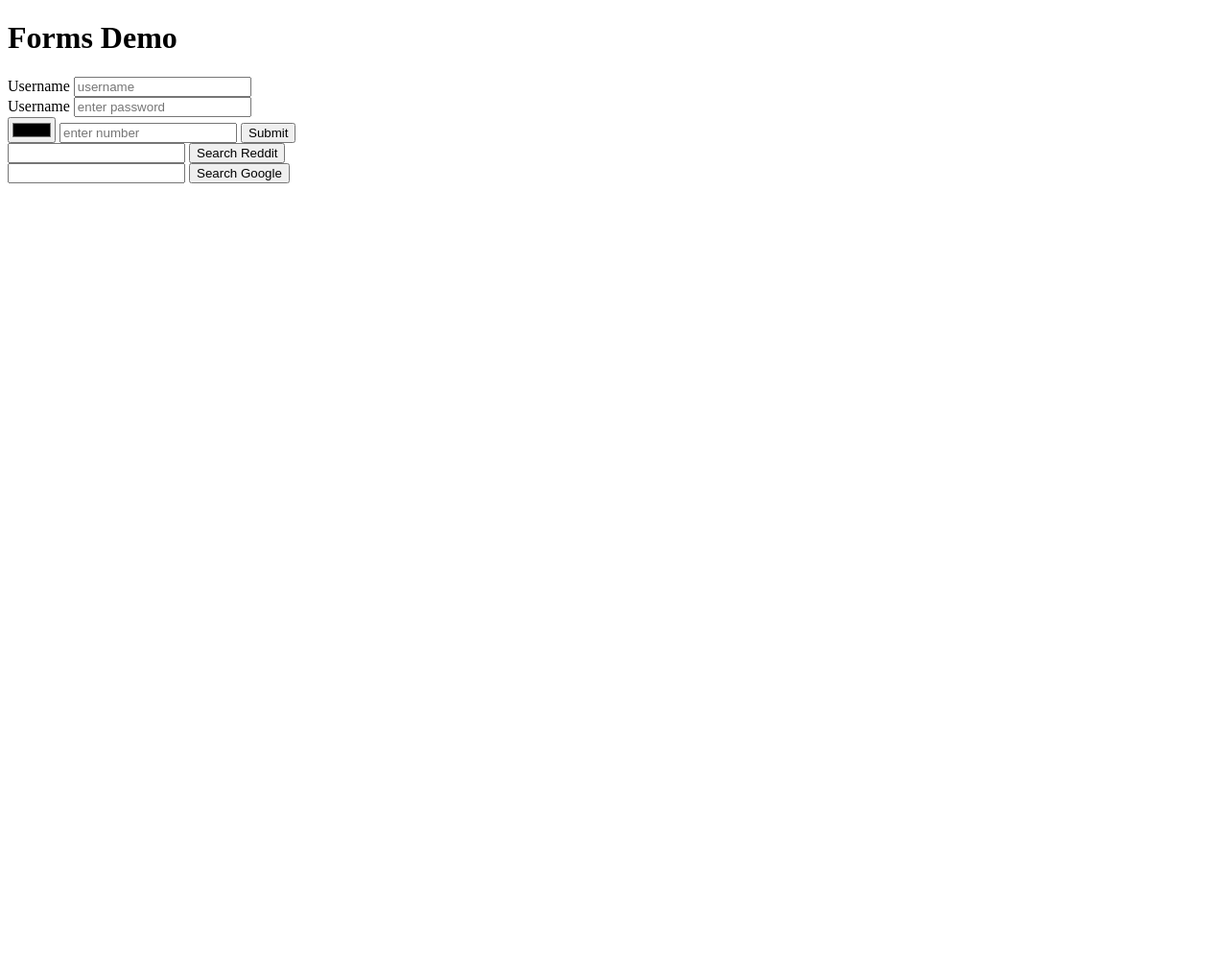
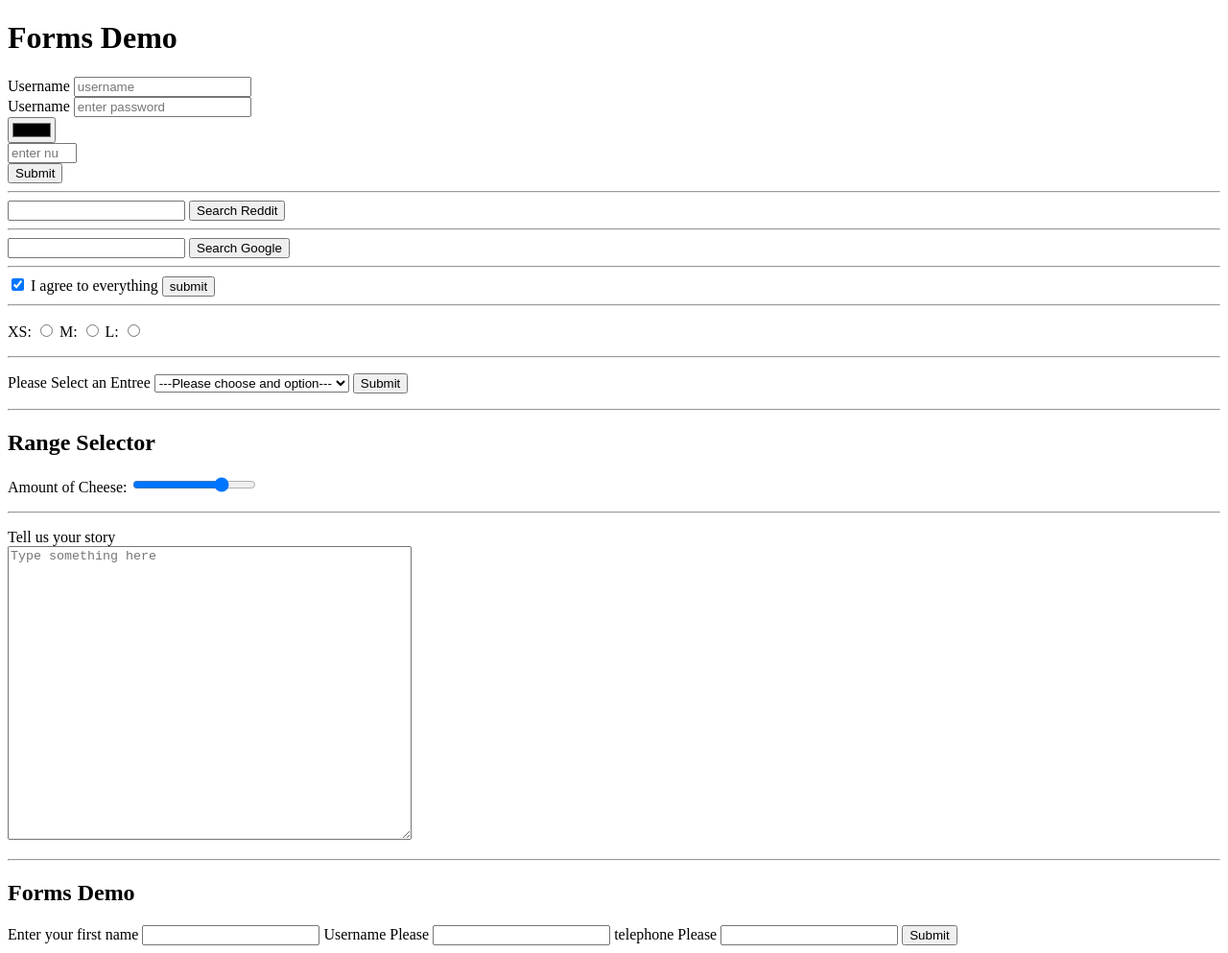
Before and after one commit to admrhds92/WebDevBootcamp, a plain HTML site: page forms.html in a window 1280 px wide. Shown: the whole page at 96% size. Before the commit the page ends 800 px from the top, so only its background shows below. Drawn offline with Linux system fonts and the light colour scheme.

Commit message:
html finished

```diff
--- a/forms.html
+++ b/forms.html
@@ -21,21 +21,87 @@
             <input type="password" placeholder="enter password" id="password" name="password">
         </div>
         <input type="color">
-        <input type="number" placeholder="enter number">
+        <div>
+            <input type="number" placeholder="enter number" name="num" min="1" max="1000">
+        </div>
+
 
         <button>Submit</button>
 
     </form>
+    <hr>
 
     <form action="https://www.reddit.com/search">
         <input type="text" name="q">
         <button>Search Reddit</button>
     </form>
+    <hr>
 
     <form action="https://www.google.com/search">
         <input type="text" name="q">
         <button>Search Google</button>
     </form>
+    <!--   Checkbox -->
+    <hr>
+    <form action="/birds">
+        <input type="checkbox" name="agree_tos" id="agree" checked>
+        <label for="agree">I agree to everything</label>
+        <button>submit</button>
+        <hr>
+
+        <p>
+            <label for="xs">XS:</label>
+            <input type="radio" name="size" id="xs" value="XS">
+            <label for="m">M:</label>
+            <input type="radio" name="size" id="m" value="M">
+            <label for="l">L:</label>
+            <input type="radio" name="size" id="l" value="L">
+        </p>
+    </form>
+    <hr>
+
+    <form action="/food">
+        <p>
+            <label for="meal">Please Select an Entree</label>
+            <select name="meal" id="meal">
+                <option value="null">---Please choose and option---</option>
+                <option value="fish">fish</option>
+                <option value="steak">steak</option>
+                <option value="chicken">chicken</option>
+                <option value="tofu">tofu</option>
+            </select>
+            <button>Submit</button>
+        </p>
+    </form>
+    <hr>
+
+    <h2>Range Selector</h2>
+    <p>
+        <label for="cheese">Amount of Cheese:</label>
+        <input type="range" id="cheese" min="1" max="101" step="25" value="75" name="cheese-level">
+    </p>
+
+    <hr>
+
+    <p>
+        <label for="textarea">Tell us your story</label>
+        <br>
+        <textarea name="textarea" id="textarea" cols="50" rows="20" placeholder="Type something here"></textarea>
+    </p>
+    <hr>
+    <form action="/dummy">
+        <h2>Forms Demo</h2>
+        <label for="first">Enter your first name</label>
+        <input type="text" name="first" id="first" required>
+
+        <label for="username">Username Please</label>
+        <input type="text" name="username" id="username" minlength="5" maxlength="20" required>
+
+        <label for="telephone">telephone Please</label>
+        <input type="tel" name="telephone" id="telephone" required>
+        <button>Submit</button>
+    </form>
+
 </body>
 
 </html>
```
Also changed, not shown: formsPractice.html (added, +13 -0 lines), raceRegistration.html (added, +50 -0 lines).
